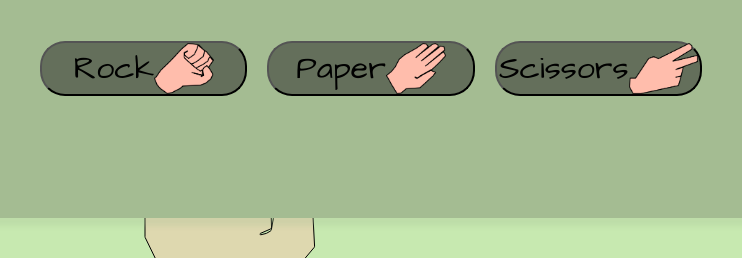
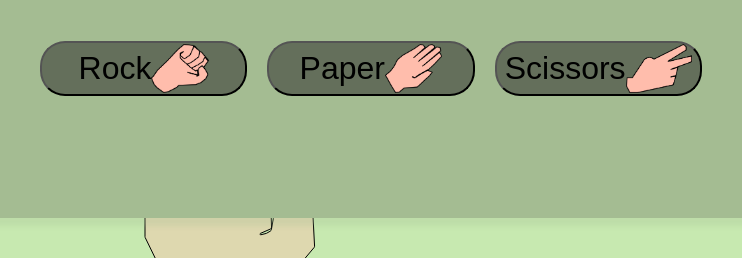
Before and after one commit to JeikuDevvv/Full-JS-RPS, a plain HTML site: page index.html in a window 1280 px wide. Shown: the part 542-800 px from the top of the page, 269-1011 px from the left. Drawn offline with Linux system fonts and the light colour scheme; a web font is replaced by a local one.

Commit message:
hotfix/fixStyles

```diff
--- a/src/styles.css
+++ b/src/styles.css
@@ -1,14 +1,5 @@
 @import url("https://fonts.googleapis.com/css2?family=Poppins:ital,wght@0,100;0,200;0,300;0,400;0,500;0,600;0,700;0,800;0,900;1,100;1,200;1,300;1,400;1,500;1,600;1,700;1,800;1,900&display=swap");
 @import url("https://fonts.googleapis.com/css2?family=Architects+Daughter&family=Dekko&display=swap");
-*,
-*::before,
-*::after {
-    padding: 0;
-    margin: 0;
-    box-sizing: border-box;
-    font-family: "Architects Daughter", cursive;
-}
-
 #main {
     display: flex;
     justify-content: center;
```
